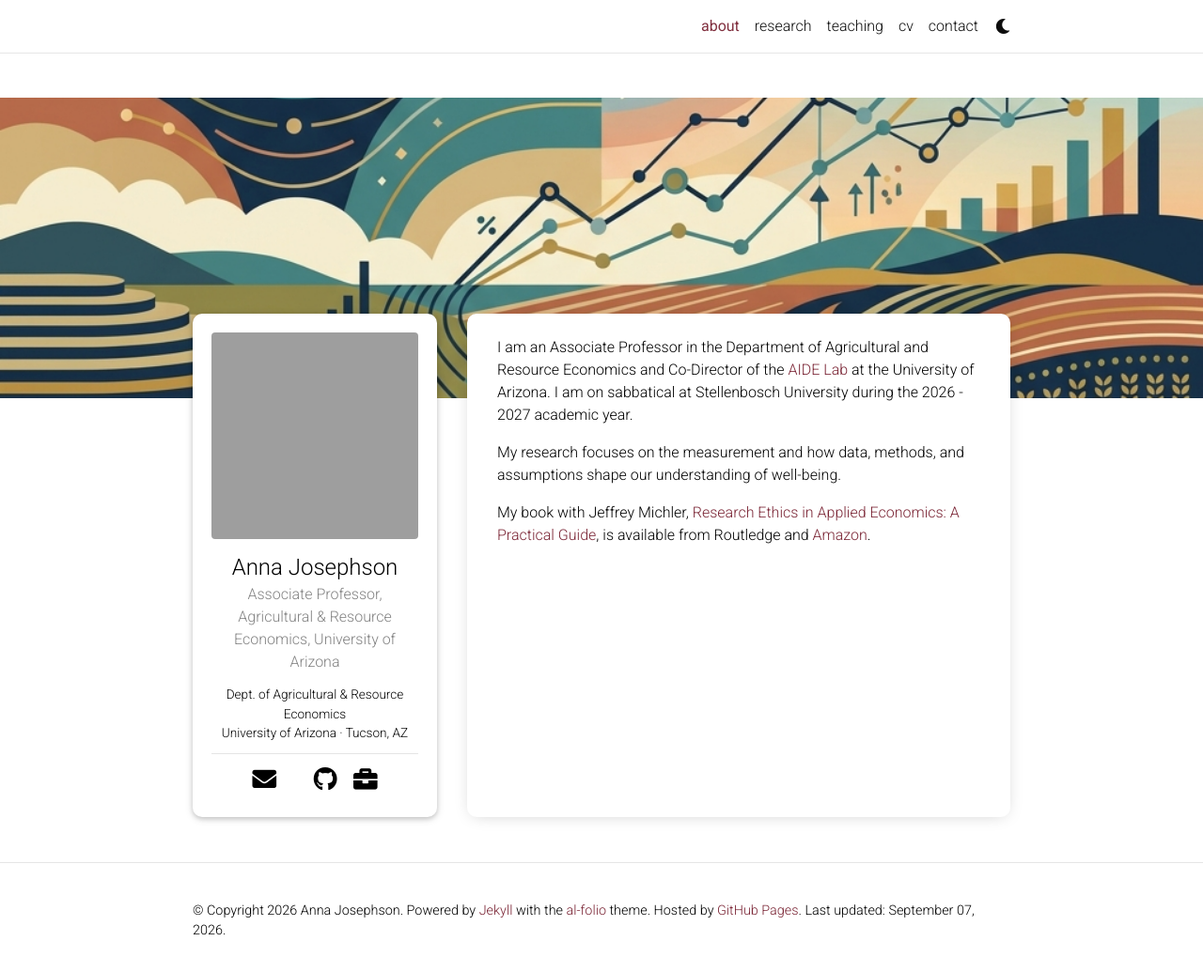
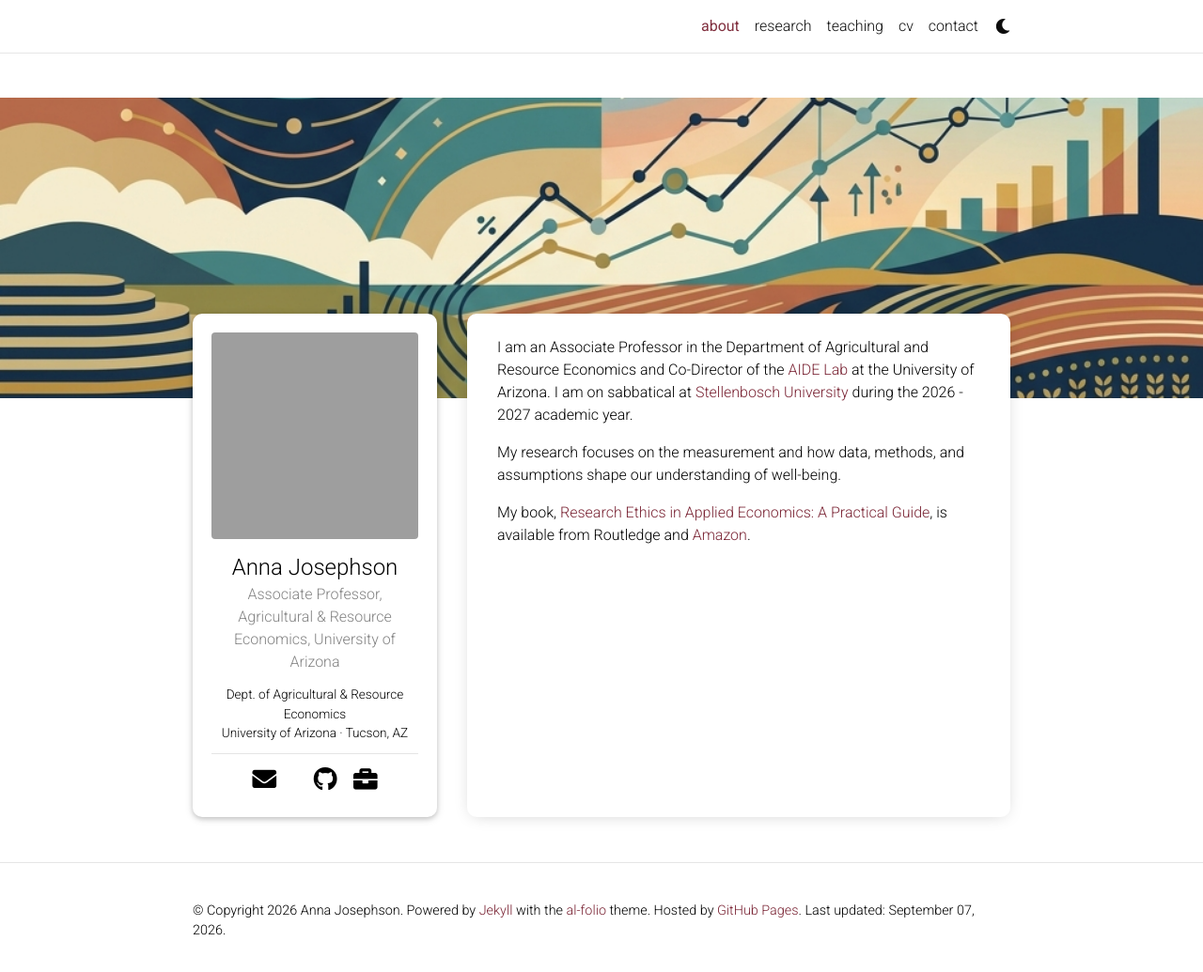
Before and after one commit to aljosephson/aljosephson.github.io, a Jekyll site: the page built from _pages/about.md, in a window 1280 px wide and 1042 px high. Shown: the top 1035 px of the window at 94% size. Built offline with Jekyll 4.4.1, drawn with Linux system fonts in a browser that asks for light colours; comment, search, counter and statistics services are not loaded; a style sheet for code colours, icons or effects is not loaded; grey boxes are pictures that could not be loaded.

Commit message:
Update about.md

```diff
--- a/_pages/about.md
+++ b/_pages/about.md
@@ -17,8 +17,8 @@ selected_papers: false
 social: true
 ---
 
-I am an Associate Professor in the Department of Agricultural and Resource Economics and Co-Director of the [AIDE Lab](https://aidelab.arizona.edu/) at the University of Arizona. I am on sabbatical at Stellenbosch University during the 2026 - 2027 academic year.
+I am an Associate Professor in the Department of Agricultural and Resource Economics and Co-Director of the [AIDE Lab](https://aidelab.arizona.edu/) at the University of Arizona. I am on sabbatical at [Stellenbosch University](https://www.su.ac.za/en) during the 2026 - 2027 academic year.
 
 My research focuses on the measurement and how data, methods, and assumptions shape our understanding of well-being.
 
-My book with Jeffrey Michler, [Research Ethics in Applied Economics: A Practical Guide](https://www.routledge.com/Research-Ethics-in-Applied-Economics-A-Practical-Guide/Josephson-Michler/p/book/9780367457419), is available from Routledge and [Amazon](https://www.amazon.com/Research-Ethics-Applied-Economics-Practical-ebook/dp/B0BX9F56CF).
+My book, [Research Ethics in Applied Economics: A Practical Guide](https://www.routledge.com/Research-Ethics-in-Applied-Economics-A-Practical-Guide/Josephson-Michler/p/book/9780367457419), is available from Routledge and [Amazon](https://www.amazon.com/Research-Ethics-Applied-Economics-Practical-ebook/dp/B0BX9F56CF).
```
